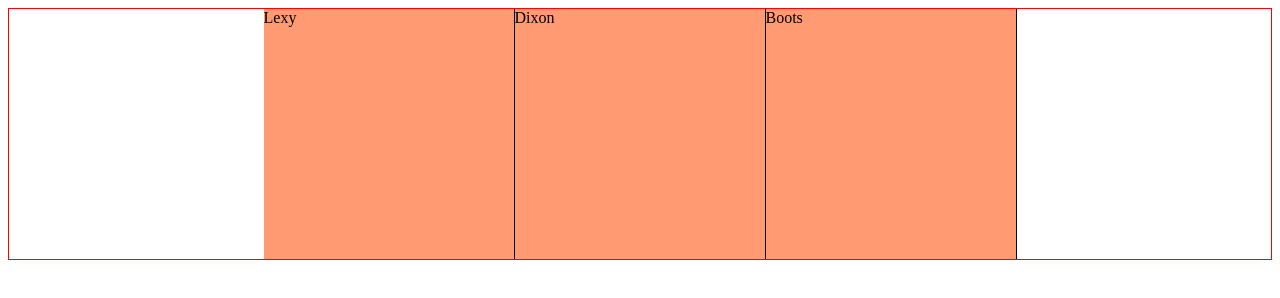
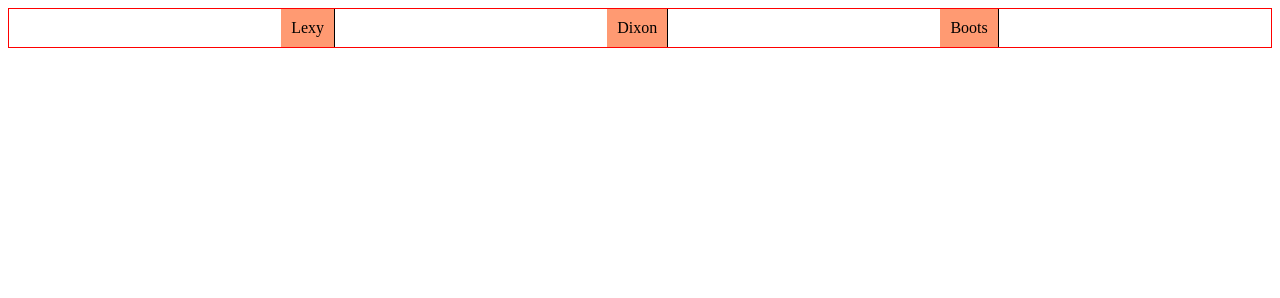
Before and after one commit to dw-jet/Udacity-Layout, a plain HTML site: page index.html in a window 1280 px wide. Drawn offline with Linux system fonts and the light colour scheme.

Commit message:
Explore align and justify properties
Reinforce my learning by exploring the align and justify properties of flex boxes.

```diff
--- a/style.css
+++ b/style.css
@@ -1,14 +1,14 @@
 .container {
   display: flex;
   flex-direction: row;
-  justify-content: center;
   border: 1px solid red;
+  align-items: stretch;
+  justify-content: space-evenly;
 }
 .item {
-  width: 250px;
-  height: 250px;
   background-color: #FF9A72;
   border-right: 1px solid black;
+  padding: 10px;
 }
 #dixon {
   order: 2;
```
